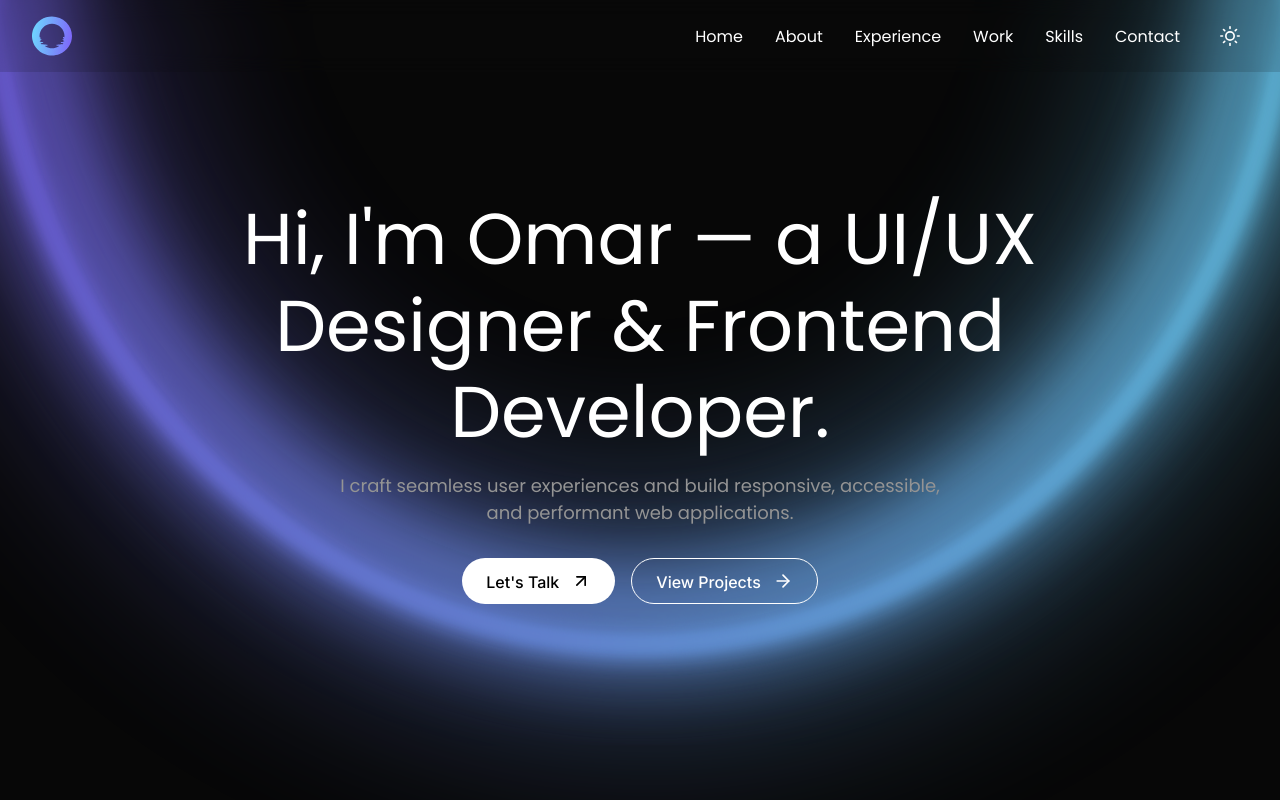
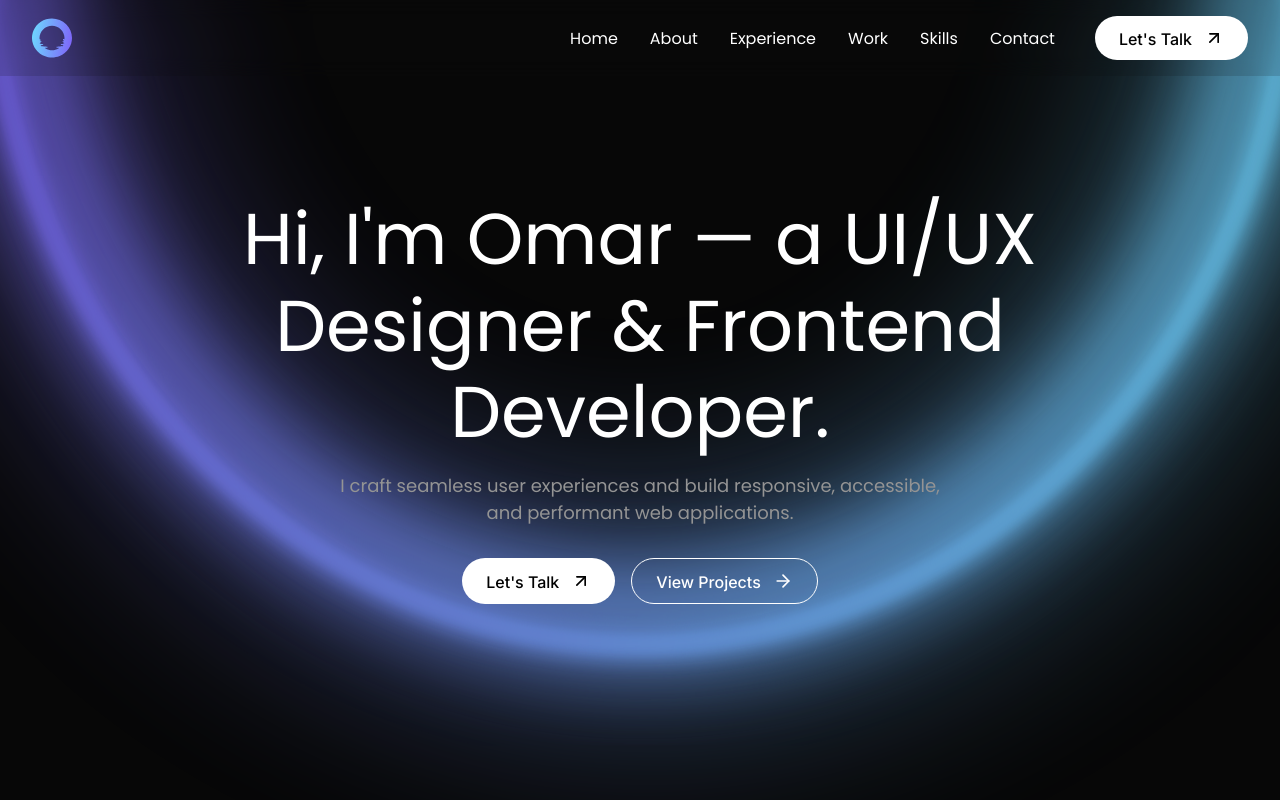
Before and after one commit to Omaryassenn/my-portfolio-main, a React (Vite) app: page / in a window 1280 px wide. Shown: the top 800 px of the page. Built offline with nearby package versions, Linux system fonts and the light colour scheme; a web font is replaced by a local one.

Commit message:
Update Navbar styles and functionality; replace theme toggle with contact button and enhance CSS for better responsiveness

```diff
--- a/index.html
+++ b/index.html
@@ -15,14 +15,16 @@
     <meta property="og:url" content="https://craftedbyomar.com/">
     <meta property="og:title" content="Omar Yassen - UI/UX Designer & Frontend Developer">
     <meta property="og:description" content="I craft seamless user experiences and build responsive, accessible, and performant web applications.">
-    <meta property="og:image" content="/cover.svg">
+    <meta property="og:image" content="https://craftedbyomar.com/cover.png">
+    <meta property="og:image:width" content="1200">
+    <meta property="og:image:height" content="630">
 
     <!-- Twitter -->
     <meta property="twitter:card" content="summary_large_image">
     <meta property="twitter:url" content="https://craftedbyomar.com/">
     <meta property="twitter:title" content="Omar Yassen - UI/UX Designer & Frontend Developer">
     <meta property="twitter:description" content="I craft seamless user experiences and build responsive, accessible, and performant web applications.">
-    <meta property="twitter:image" content="/cover.svg">
+    <meta property="twitter:image" content="https://craftedbyomar.com/cover.png">
   </head>
   <body>
     <div id="root"></div>
--- a/src/components/Navbar.css
+++ b/src/components/Navbar.css
@@ -13,8 +13,6 @@
 }
 
 .navbar-scrolled {
-
-
   background: var(--nav-bg);
 }
 
@@ -56,22 +54,24 @@
   color: var(--accent-color);
 }
 
-.theme-toggle {
-  background: none;
-  border: none;
-  color: var(--text-color);
-  cursor: pointer;
-  padding: 0.5rem;
-  display: flex;
-  align-items: center;
-  justify-content: center;
-  font-size: 20px;
-  transition: all 0.3s ease;
+.nav-button {
+  margin-left: 0.5rem;
 }
 
-.theme-toggle:hover {
-  color: var(--accent-color);
-  transform: scale(1.1);
+.nav-cta {
+  background: var(--accent-color);
+  color: #ffffff !important;
+  padding: 0.75rem 1.5rem;
+  border-radius: 50px;
+  font-weight: 500;
+  transition: all 0.3s ease !important;
+}
+
+.nav-cta:hover {
+  background: var(--text-color);
+  color: var(--bg-color) !important;
+  transform: translateY(-2px);
+  box-shadow: 0 4px 15px rgba(var(--accent-color-rgb), 0.3);
 }
 
 @media (max-width: 768px) {
@@ -177,7 +177,7 @@
     flex-direction: column;
     align-items: center;
     gap: 1.5rem;
-    padding: 1rem 0;
+    padding: 1.5rem;
     transform: translateY(-200%);
     opacity: 0;
     transition: transform 0.3s ease, opacity 0.3s ease;
@@ -187,14 +187,16 @@
   .nav-links.open {
     transform: translateY(0);
     opacity: 1;
-    background-color: #070707;
+    background-color: var(--bg-color);
+    border-top: 1px solid rgba(var(--text-rgb), 0.1);
   }
 
   .nav-links a {
     font-size: 18px;
   }
 
-  .theme-toggle {
-    font-size: 24px;
+  .nav-button {
+    width: 100%;
+    margin: 0;
   }
 }
--- a/src/components/Navbar.jsx
+++ b/src/components/Navbar.jsx
@@ -2,13 +2,14 @@ import React, { useState, useEffect } from 'react';
 import './Navbar.css';
 import darkLogo from '../assets/Logoo.svg';
 import lightLogo from '../assets/Logoo.svg';
-import { FiSun, FiMoon, FiMenu, FiX } from 'react-icons/fi';
+import { FiMenu, FiX, FiArrowUpRight } from 'react-icons/fi';
 import { useTheme } from '../context/ThemeContext';
+import Button from './Button';
 
 const Navbar = () => {
   const [isScrolled, setIsScrolled] = useState(false);
   const [menuOpen, setMenuOpen] = useState(false);
-  const { isDarkMode, toggleTheme } = useTheme();
+  const { isDarkMode } = useTheme();
 
   useEffect(() => {
     document.body.style.overflow = menuOpen ? 'hidden' : 'auto';
@@ -22,6 +23,12 @@ const Navbar = () => {
   }, []);
 
   const toggleMenu = () => setMenuOpen(!menuOpen);
+
+  const handleContactClick = (e) => {
+    e.preventDefault();
+    document.querySelector('#contact').scrollIntoView({ behavior: 'smooth' });
+    setMenuOpen(false);
+  };
 
   return (
     <nav className={`navbar ${isScrolled ? 'navbar-scrolled' : ''}`}>
@@ -43,13 +50,14 @@ const Navbar = () => {
           <a href="#work" onClick={() => setMenuOpen(false)}>Work</a>
           <a href="#skills" onClick={() => setMenuOpen(false)}>Skills</a>
           <a href="#contact" onClick={() => setMenuOpen(false)}>Contact</a>
-          <button
-            className="theme-toggle"
-            onClick={toggleTheme}
-            aria-label={`Switch to ${isDarkMode ? 'light' : 'dark'} mode`}
+          <Button
+            variant="primary"
+            icon={FiArrowUpRight}
+            onClick={handleContactClick}
+            className="nav-button"
           >
-            {isDarkMode ? <FiSun /> : <FiMoon />}
-          </button>
+            Let's Talk
+          </Button>
         </div>
       </div>
     </nav>
--- a/src/styles/theme.css
+++ b/src/styles/theme.css
@@ -1,20 +1,20 @@
 :root {
   /* Light mode variables */
-  --light-bg: #ffffff;
-  --light-text: #141414;
-  --light-secondary-text: #747474;
-  --light-accent: #26e9ff;
-  --light-card-bg: #f5f5f5;
-  --light-footer-bg: #f0f0f01f;
-  --light-nav-bg: rgba(255, 255, 255, 0.192);
-  --light-about-bg: #F0F0F0;
-  --light-feature-card-bg: rgba(255, 255, 255, 0.8);
+  --light-bg: #f8f9fa;
+  --light-text: #1a1a1a;
+  --light-secondary-text: #4a5568;
+  --light-accent: #0099ff;
+  --light-card-bg: #ffffff;
+  --light-footer-bg: #f1f3f5;
+  --light-nav-bg: rgba(248, 249, 250, 0.85);
+  --light-about-bg: #ffffff;
+  --light-feature-card-bg: rgba(255, 255, 255, 0.95);
 
   /* RGB values for transparency */
-  --light-bg-rgb: 255, 255, 255;
-  --light-text-rgb: 20, 20, 20;
-  --light-card-bg-rgb: 245, 245, 245;
-  --light-accent-rgb: 38, 233, 255;
+  --light-bg-rgb: 248, 249, 250;
+  --light-text-rgb: 26, 26, 26;
+  --light-card-bg-rgb: 255, 255, 255;
+  --light-accent-rgb: 0, 153, 255;
 }
 
 .dark-mode {
```
Also changed, not shown: 1 other file (tests, documents, lock files or other folders).
